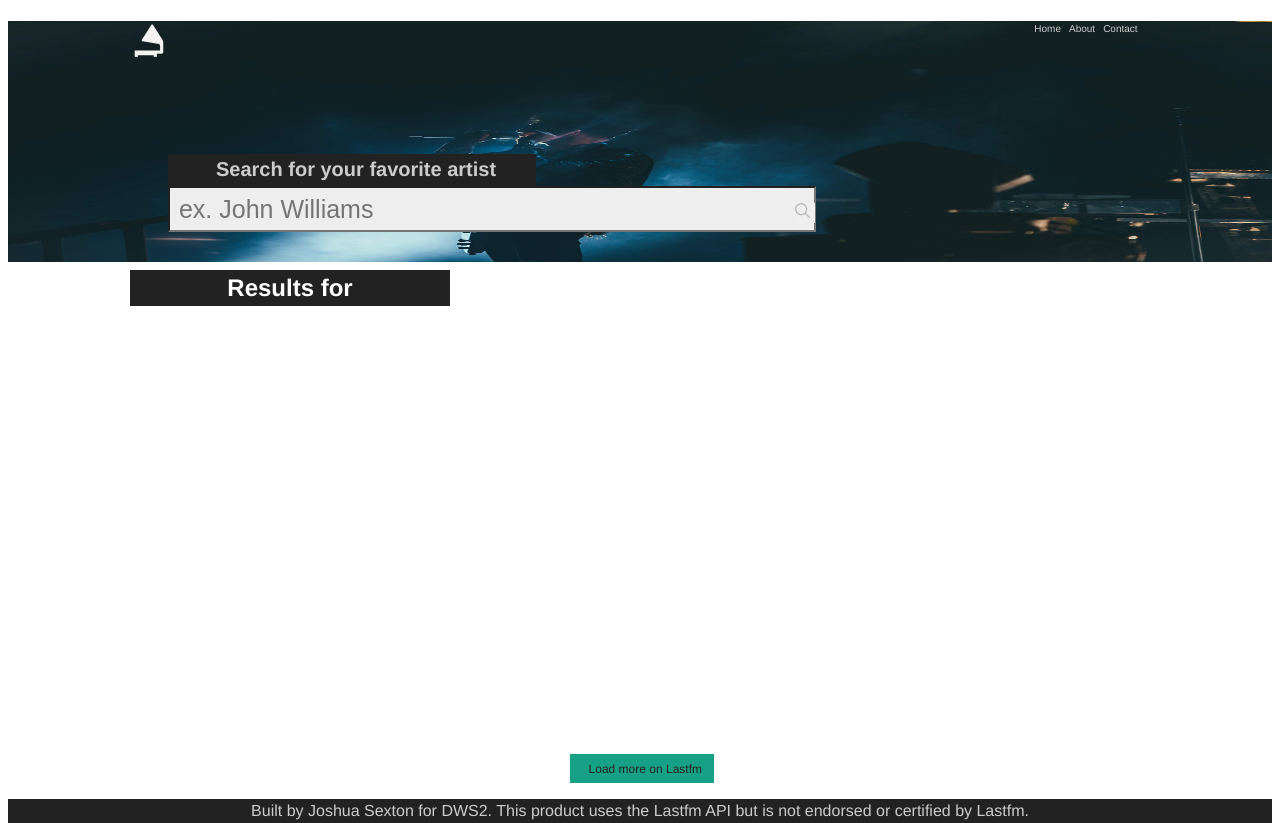
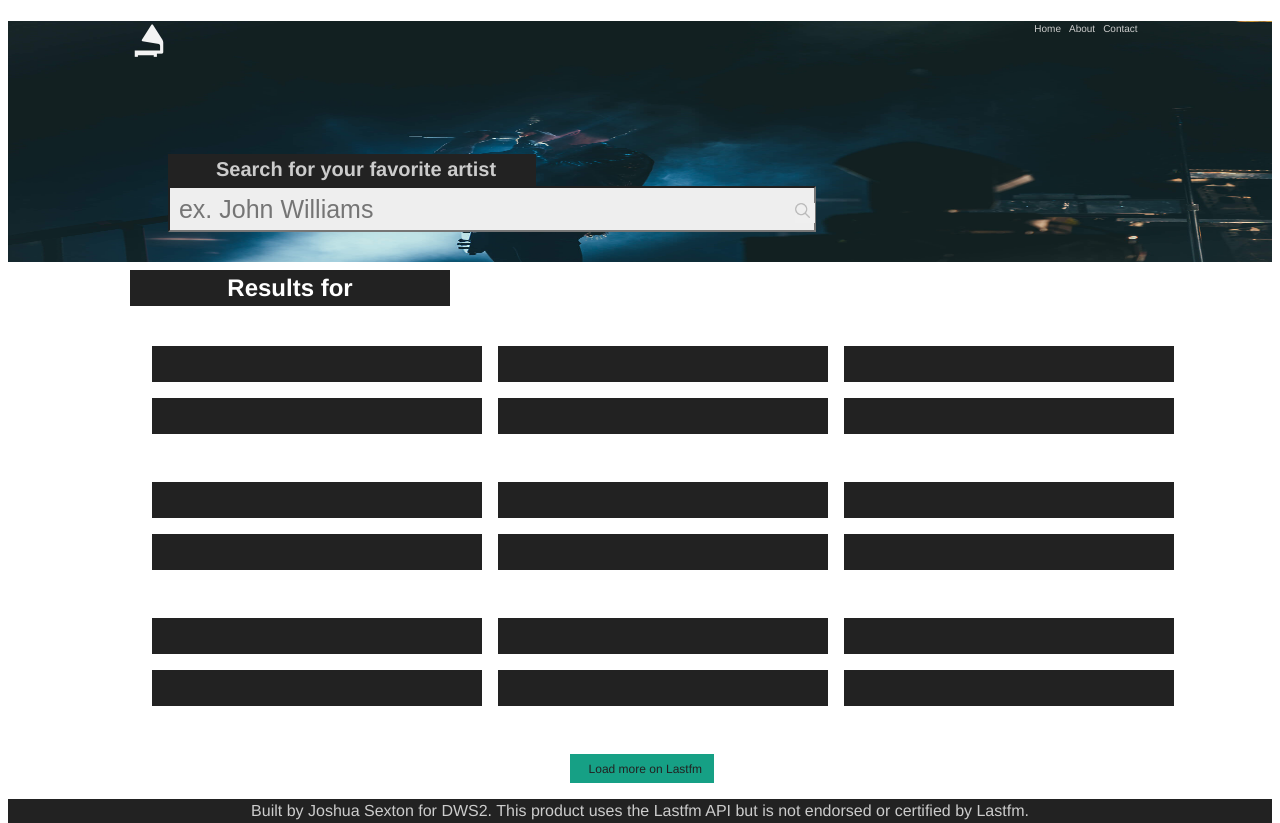
Before and after one commit to joshuasextondws2/SextonJoshua_dws2, a website: page index.html in a window 1280 px wide. Drawn offline with Linux system fonts and the light colour scheme.

Commit message:
testing continues

```diff
--- a/scss/base/_base.scss
+++ b/scss/base/_base.scss
@@ -152,6 +152,7 @@ li h3{
 		color: $secondary-color;
 		font-size: 16px;
 		text-align: center;
+		background-color: $primary-color;
 		}
 }
 
@@ -444,6 +445,7 @@ h1 a{
  	    text-align: center;
 		font-size: 16px;
 		width: 100%;
+		background-color: $primary-color;
 		}
 		}
 
```
Also changed, not shown: css/main.css.
